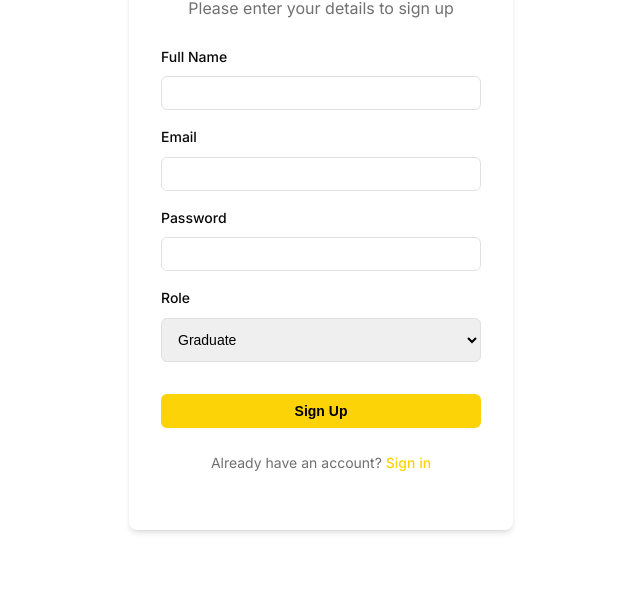
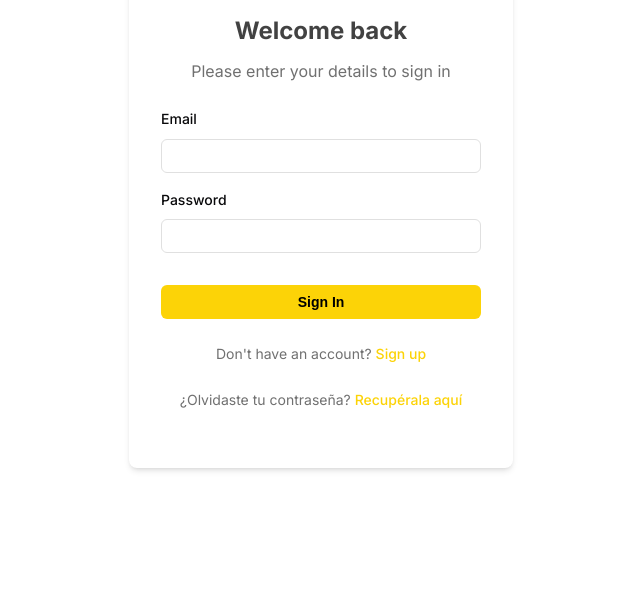
Before and after one commit to L3v145431/Perf.github.io, a plain HTML site: page login.html in a window 1280 px wide. Shown: the part 204-800 px from the top of the page, without its empty margins (319-959 px from the left). Drawn offline with Linux system fonts and the light colour scheme.

Commit message:
Update login.html

```diff
--- a/login.html
+++ b/login.html
@@ -3,10 +3,17 @@
 <head>
     <meta charset="UTF-8">
     <meta name="viewport" content="width=device-width, initial-scale=1.0">
-    <title>Register - WeSpark</title>
+    <title>Login - WeSpark</title>
     <link rel="stylesheet" href="prueba.css">
     <link href="https://cdnjs.cloudflare.com/ajax/libs/font-awesome/6.0.0/css/all.min.css" rel="stylesheet">
     <link href="https://fonts.googleapis.com/css2?family=Inter:wght@400;500;600;700&display=swap" rel="stylesheet">
+    <!-- Scripts de Firebase (en este orden) -->
+<script src="https://www.gstatic.com/firebasejs/10.12.0/firebase-app-compat.js"></script>
+<script src="https://www.gstatic.com/firebasejs/10.12.0/firebase-auth-compat.js"></script>
+<script src="https://www.gstatic.com/firebasejs/10.12.0/firebase-firestore-compat.js"></script>
+<!-- Tu script personalizado -->
+
+
 </head>
 <body>
     <div class="login-container">
@@ -15,13 +22,9 @@
                 <i class="fas fa-graduation-cap"></i>
                 <span>WeSpark</span>
             </div>
-            <h2>Create an account</h2>
-            <p>Please enter your details to sign up</p>
-            <form id="register-form">
-                <div class="form-group">
-                    <label for="name">Full Name</label>
-                    <input type="text" id="name" required>
-                </div>
+            <h2>Welcome back</h2>
+            <p>Please enter your details to sign in</p>
+            <form id="login-form">
                 <div class="form-group">
                     <label for="email">Email</label>
                     <input type="email" id="email" required>
@@ -30,26 +33,32 @@
                     <label for="password">Password</label>
                     <input type="password" id="password" required>
                 </div>
-                <div class="form-group">
-                    <label for="role">Role</label>
-                    <select id="role" required>
-                        <option value="graduate">Graduate</option>
-                        <option value="admin">Admin</option>
-                    </select>
-                </div>
-                <button type="submit" class="btn btn-primary">Sign Up</button>
+                <button type="submit" class="btn btn-primary">Sign In</button>
             </form>
-            <p class="login-footer">Already have an account? <a href="login.html">Sign in</a></p>
+            <p class="login-footer">Don't have an account? <a href="register.html">Sign up</a></p>
+            <!-- En login.html, dentro del formulario de login -->
+<p class="login-footer">
+    ¿Olvidaste tu contraseña? <a href="#" id="forgot-password-link">Recupérala aquí</a>
+</p>
+
         </div>
     </div>
+    <!-- Modal para recuperación de contraseña -->
+<div id="forgot-password-modal" class="modal hidden">
+    <div class="modal-content">
+        <span class="close-modal">&times;</span>
+        <h2>Recuperar contraseña</h2>
+        <p>Ingresa tu correo electrónico para recibir un enlace de recuperación.</p>
+        <div class="form-group">
+            <label for="recovery-email">Correo electrónico</label>
+            <input type="email" id="recovery-email" required>
+        </div>
+        <button class="btn btn-primary" onclick="sendPasswordResetEmail()">Enviar enlace de recuperación</button>
+    </div>
+</div>
+
     <div id="toast-container"></div>
 
-    <!-- Incluir los scripts de Firebase -->
-    <script src="https://www.gstatic.com/firebasejs/10.12.0/firebase-app-compat.js"></script>
-    <script src="https://www.gstatic.com/firebasejs/10.12.0/firebase-auth-compat.js"></script>
-    <script src="https://www.gstatic.com/firebasejs/10.12.0/firebase-firestore-compat.js"></script>
-
-    <!-- Incluir tu script personalizado -->
-    <script src="register.js"></script>
+    <script src="login.js"></script>
 </body>
 </html>
```
